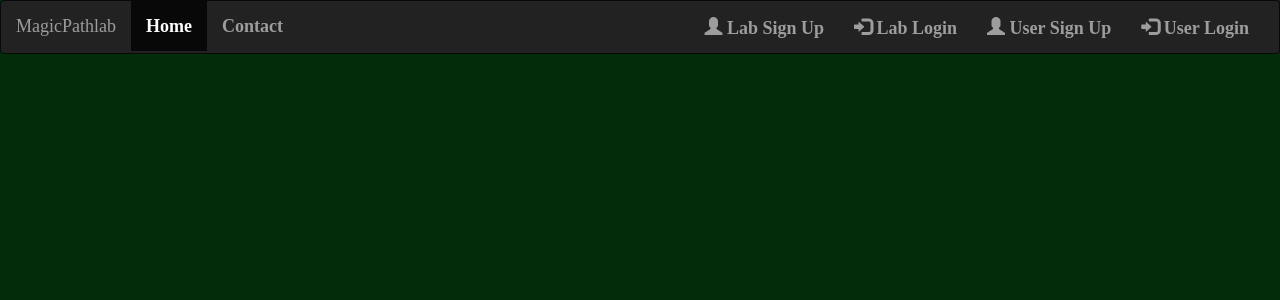
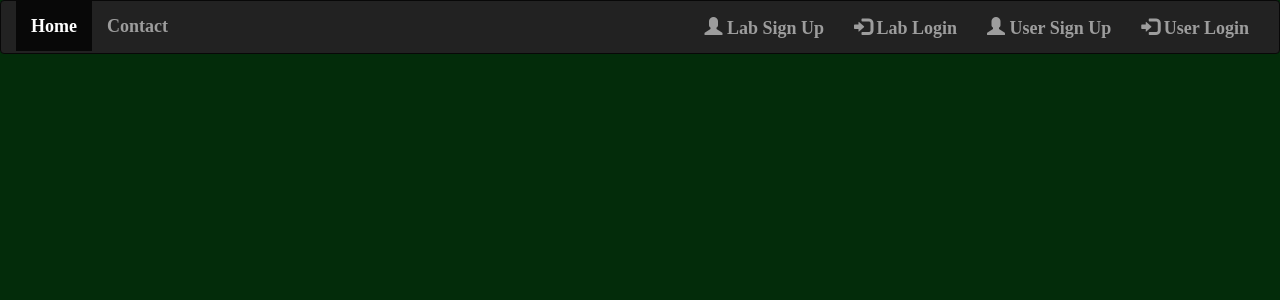
Before and after one commit to Ishu-Agarwal/medical-lab, a React (Create React App) app in the folder client/: page / in a window 1280 px wide. Shown: the top 300 px of the page. Built offline with nearby package versions, Linux system fonts and the light colour scheme.

Commit message:
corrected5

```diff
--- a/client/src/App.js
+++ b/client/src/App.js
@@ -20,9 +20,9 @@ function App() {
   <Router>
 <nav class="navbar navbar-inverse">
   <div class="container-fluid">
-    <div class="navbar-header">
+    {/* <div class="navbar-header">
       <a class="navbar-brand" >MagicPathlab</a>
-    </div>
+    </div> */}
     <ul class="nav navbar-nav">
       <li class="active"><Link to='/Home'>Home</Link></li>
       <li><Link to="/Contact">Contact</Link></li>
```
